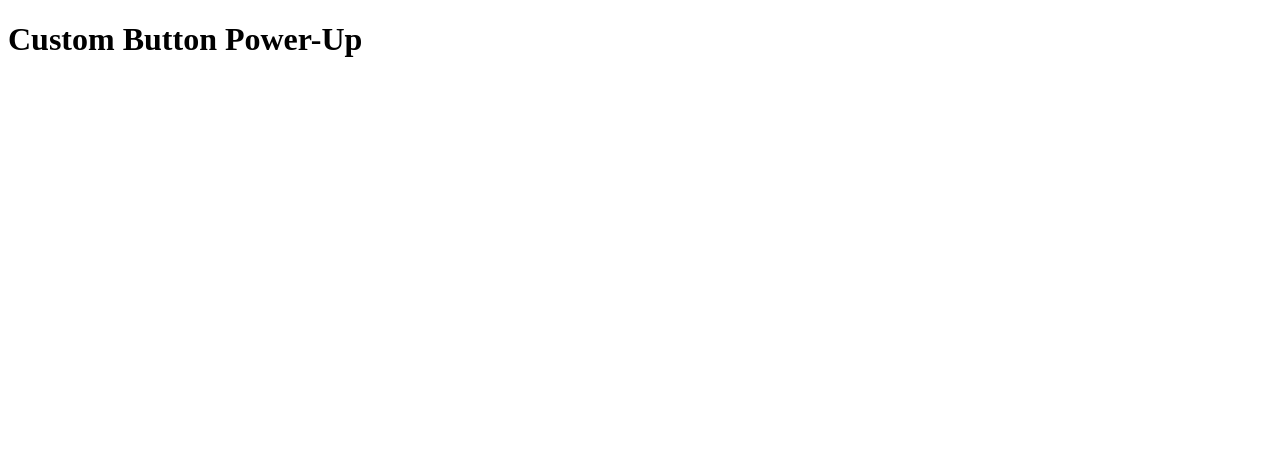
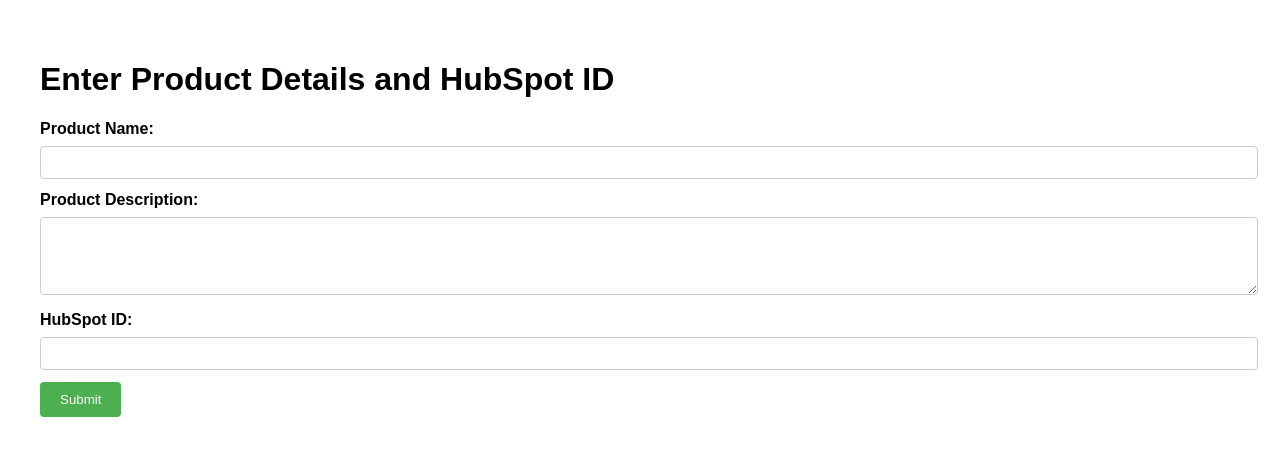
Before and after one commit to caspecojoel/activateitems, a website: page public/index.html in a window 1280 px wide. Drawn offline with Linux system fonts and the light colour scheme.

Commit message:
first commit

```diff
--- a/public/index.html
+++ b/public/index.html
@@ -2,10 +2,69 @@
 <html>
   <head>
     <meta charset="utf-8">
+    <title>Product and HubSpot ID Form</title>
+    <style>
+      body {
+        font-family: Arial, sans-serif;
+        margin: 20px;
+        padding: 20px;
+      }
+      label {
+        display: block;
+        margin-bottom: 8px;
+        font-weight: bold;
+      }
+      input[type="text"], textarea {
+        width: 100%;
+        padding: 8px;
+        margin-bottom: 12px;
+        border: 1px solid #ccc;
+        border-radius: 4px;
+      }
+      button {
+        background-color: #4CAF50;
+        color: white;
+        padding: 10px 20px;
+        border: none;
+        border-radius: 4px;
+        cursor: pointer;
+      }
+      button:hover {
+        background-color: #45a049;
+      }
+    </style>
   </head>
   <body>
-    <h1>Custom Button Power-Up</h1>
-    <script src="https://p.trellocdn.com/power-up.min.js"></script>
-    <script src="client.js"></script>
+    <h1>Enter Product Details and HubSpot ID</h1>
+    <form id="product-form">
+      <label for="product-name">Product Name:</label>
+      <input type="text" id="product-name" name="productName" required>
+
+      <label for="product-description">Product Description:</label>
+      <textarea id="product-description" name="productDescription" rows="4" required></textarea>
+
+      <label for="hubspot-id">HubSpot ID:</label>
+      <input type="text" id="hubspot-id" name="hubspotId" required>
+
+      <button type="submit">Submit</button>
+    </form>
+
+    <script>
+      document.getElementById('product-form').addEventListener('submit', function(event) {
+        event.preventDefault();
+        const productName = document.getElementById('product-name').value;
+        const productDescription = document.getElementById('product-description').value;
+        const hubspotId = document.getElementById('hubspot-id').value;
+
+        // Example of how you might send this data to your server or another service
+        // This would typically involve an AJAX request, or you could use fetch/axios
+        console.log('Product Name:', productName);
+        console.log('Product Description:', productDescription);
+        console.log('HubSpot ID:', hubspotId);
+
+        // Reset the form
+        this.reset();
+      });
+    </script>
   </body>
 </html>
```
